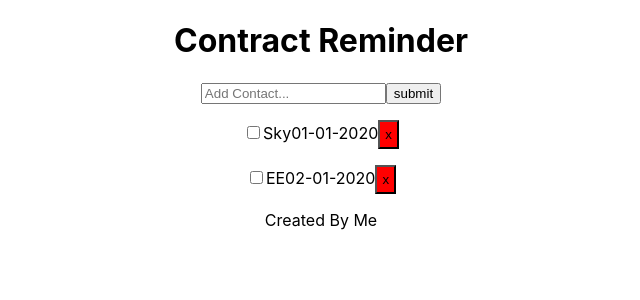
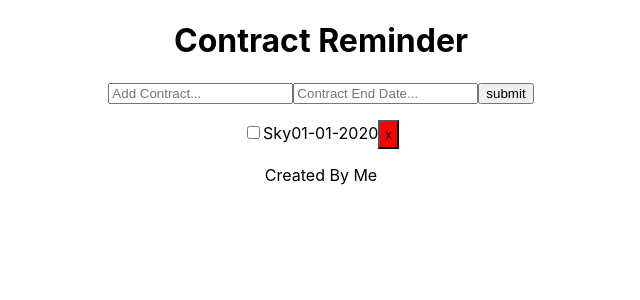
Before and after one commit to ynotGit/contractReminder, a React (Create React App) app: page / in a window 1280 px wide. Shown: the top 300 px of the page, without its empty margins (319-959 px from the left). Built offline with nearby package versions, Linux system fonts and the light colour scheme.

Commit message:
added contract endDate to UI input

```diff
--- a/src/App.js
+++ b/src/App.js
@@ -10,7 +10,6 @@ class App extends Component {
   state = {
     contracts: [
       { id: uuid.v4(), company: 'Sky', endDate: '01-01-2020', completed: false },
-      { id: uuid.v4(), company: 'EE', endDate: '02-01-2020', completed: false }
     ]
   };
 
@@ -33,10 +32,11 @@ class App extends Component {
     });
   };
 
-  addContract = (company) => {
+  addContract = (company, endDate) => {
     const newContract = {
       id: uuid.v4(),
       company,
+      endDate,
       completed: false
     }
     this.setState({
--- a/src/components/AddContract.js
+++ b/src/components/AddContract.js
@@ -3,13 +3,14 @@ import React, { Component } from 'react';
 class AddContract extends Component {
 
     state = {
-        company: ''
+        company: '',
+        endDate: ''
     }
 
     onSubmit = (e) => {
         e.preventDefault();
-        this.props.addContract(this.state.company);
-        this.setState({ company: '' });
+        this.props.addContract(this.state.company, this.state.endDate);
+        this.setState({ company: '', endDate: '' });
     }
 
     onChange = (e) => this.setState({ [e.target.name]: e.target.value });
@@ -20,8 +21,15 @@ class AddContract extends Component {
                 <input
                     type="text"
                     name="company"
-                    placeholder="Add Contact..."
+                    placeholder="Add Contract..."
                     value={this.state.company}
+                    onChange={this.onChange}
+                />
+                <input
+                    type="text"
+                    name="endDate"
+                    placeholder="Contract End Date..."
+                    value={this.state.endDate}
                     onChange={this.onChange}
                 />
                 <input
```
